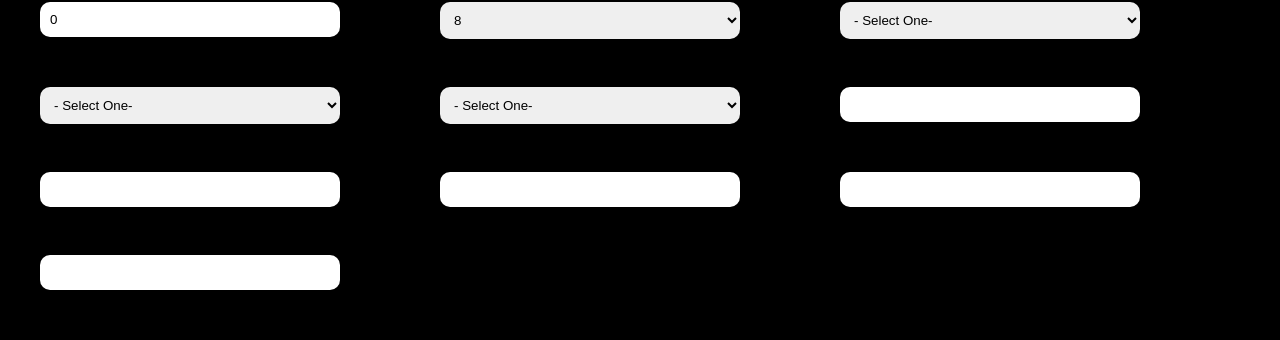
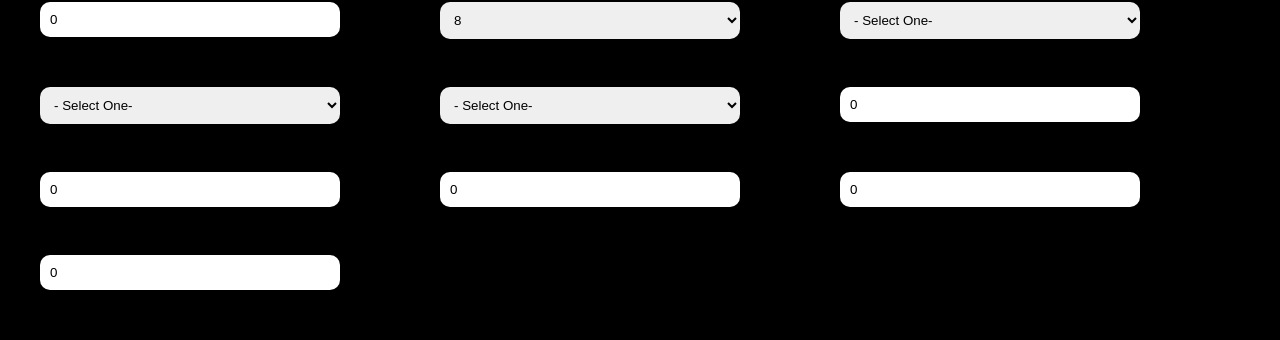
Before and after one commit to KickMatch/KickMatchFE, a React (Create React App) app: page /registration-athlete in a window 1280 px wide. Shown: the part 285-625 px from the top of the page. Built offline with nearby package versions, Linux system fonts and the light colour scheme.

Commit message:
refactor sessions of the code

```diff
--- a/src/components/RegistrationAthlete/RegistrationAthlete.js
+++ b/src/components/RegistrationAthlete/RegistrationAthlete.js
@@ -116,19 +116,19 @@ const RegistrationAthlete = () => {
             </select>
           </label>
           <label>Zip Code -
-            <input type='text' name='zipCode' value={registrationAthlete.zipCode} onChange={e => handleChange(e)}></input>
+            <input type='text' name='zipCode' value={registrationAthlete.zipcode} onChange={e => handleChange(e)}></input>
           </label>
           <label>Goals Made Last Season -
-          <input type='number' name='goalsMadeLast' value={registrationAthlete.goalsMadeLast} onChange={e => handleChange(e)}></input>
+          <input type='number' name='goalsMadeLast' value={registrationAthlete.goalsMadeLs} onChange={e => handleChange(e)}></input>
           </label>
           <label>Vertical Jump (in) -
-          <input type='number' step='0.1' name='vertJump' value={registrationAthlete.vertJump} onChange={e => handleChange(e)}></input>
+          <input type='number' step='0.1' name='vertJump' value={registrationAthlete.verticalJump} onChange={e => handleChange(e)}></input>
           </label>
           <label>40 Yard Dash (sec) -
-          <input type='number' step='0.01' name='fortyYard' value={registrationAthlete.fortyYard} onChange={e => handleChange(e)}></input>
+          <input type='number' step='0.01' name='fortyYard' value={registrationAthlete.forthyDash} onChange={e => handleChange(e)}></input>
           </label>
           <label>Personal Juggling Record (# of kicks) -
-          <input type='number' name='personJugRec' value={registrationAthlete.personJugRec} onChange={e => handleChange(e)}></input>
+          <input type='number' name='personJugRec' value={registrationAthlete.jugglingRecord} onChange={e => handleChange(e)}></input>
           </label>
         </section>
         <label>Talents - Limit to Three
```
